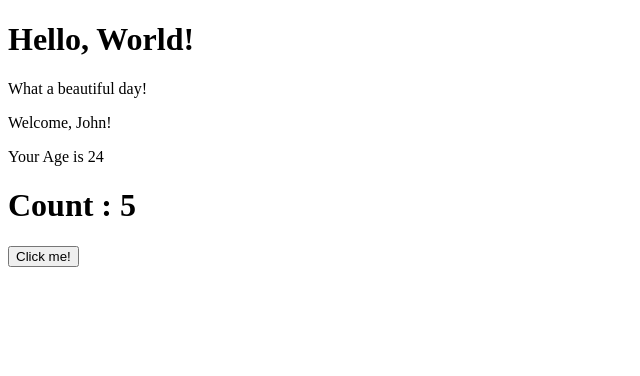
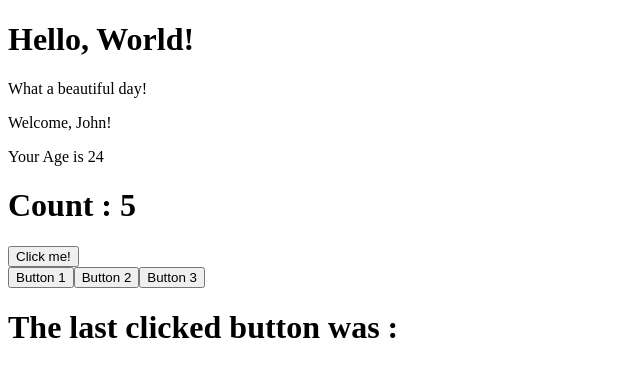
Before and after one commit to Ivanfras98/react-exercises, a React (Create React App) app: page / in a window 1280 px wide. Shown: the top 376 px of the page, without its empty margins (0-640 px from the left). Built offline with nearby package versions, Linux system fonts and the light colour scheme.

Commit message:
es-events-03-done

```diff
--- a/src/App.js
+++ b/src/App.js
@@ -1,4 +1,5 @@
 import React from "react";
+import { ClickTracker } from "./ClickTracker";
 import { Counter } from "./Counter";
 import { Message } from "./Message";
 import { Welcome } from "./Welcome";
@@ -17,6 +18,7 @@ export class App extends React.Component {
         <Message />
         <Welcome name="John" age={24} />
         <Counter initialValue={5} />
+        <ClickTracker />
       </div>
     );
   }
--- /dev/null
+++ b/src/ClickTracker.js
@@ -0,0 +1,29 @@
+import React from "react";
+export class ClickTracker extends React.Component {
+  state = {
+    ev: "",
+  };
+  trackTheEvent = (event) => {
+    this.setState((state) => {
+      return {
+        ev: event.target,
+      };
+    });
+  };
+  render() {
+    return (
+      <div>
+        <button onClick={this.trackTheEvent}>
+          Button 1
+        </button>
+        <button onClick={this.trackTheEvent}>
+          Button 2
+        </button>
+        <button onClick={this.trackTheEvent}>
+          Button 3
+        </button>
+        <h1>The last clicked button was : {this.state.ev.innerText}</h1>
+      </div>
+    );
+  }
+}
```
